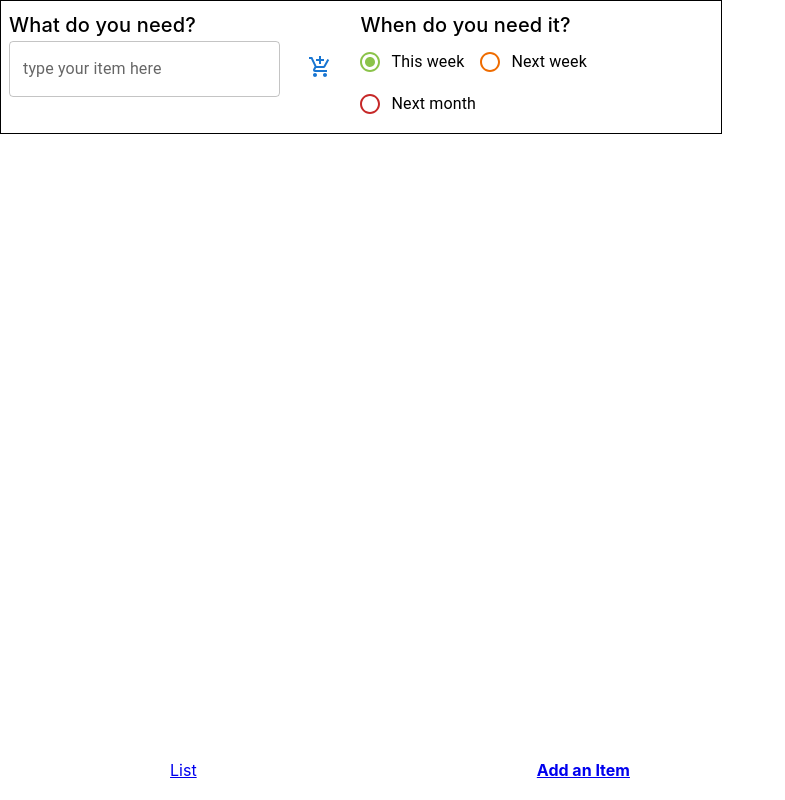
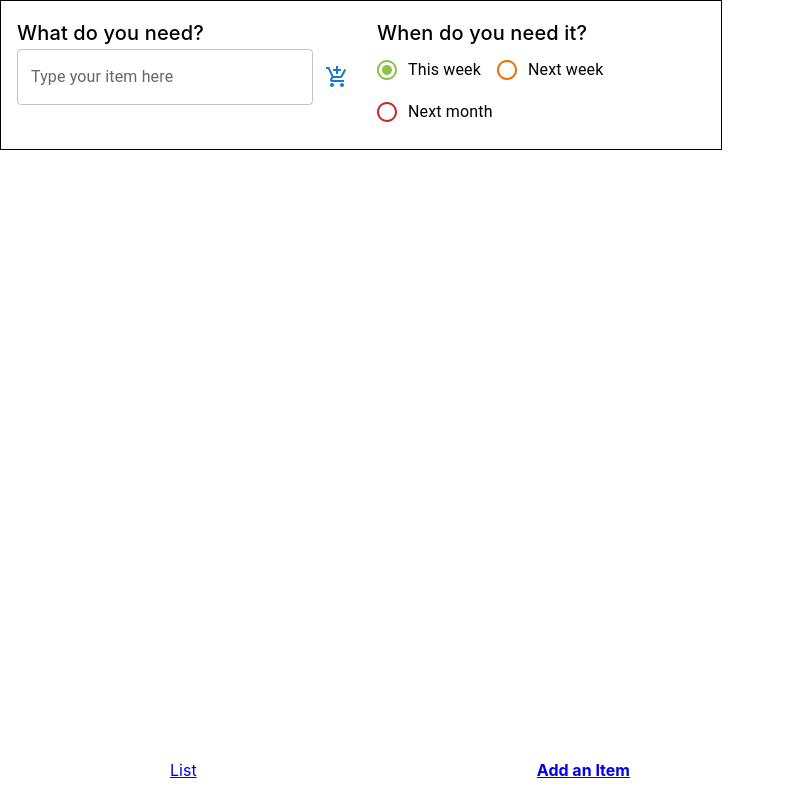
Before and after one commit to the-collab-lab/tcl-31-smart-shopping-list, a React (Create React App) app: page /add in a window 1280 px wide. Shown: the whole page, without its empty margins (0-785 px from the left). Built offline with nearby package versions, Linux system fonts and the light colour scheme.

Commit message:
Final style List page

```diff
--- a/src/AddForm.js
+++ b/src/AddForm.js
@@ -14,7 +14,7 @@ import {
   Radio,
   TextField,
   Box,
-  Button,
+  Alert,
   IconButton,
   Typography,
 } from '@mui/material';
@@ -85,32 +85,38 @@ function AddForm() {
 
   return (
     <FormControl>
-      {/* <div id="add-form-content">*/}
-      {/*  <h2>What do you need?</h2>*/}
-      {/* Begin the MaterialUI */}
       <Box
         sx={{
           width: '100%',
           border: 1,
+          display: 'flex',
+          flexDirection: 'column',
+          '& > :not(style)': { m: 1 },
+        }}
+      >
+        <Box
+          sx={{
+            width: '100%',
             display: 'flex',
             flexDirection: 'row',
             justifyContent: 'space-between',
             '& > :not(style)': { m: 1 },
           }}
         >
-        <Box sx={{ width: '40%', display: 'flex', flexDirection: 'column' }}>
+          <Box sx={{ width: '50%', display: 'flex', flexDirection: 'column' }}>
             <Typography variant="h6" fontFamily={'Inter, sans-serif'}>
               What do you need?
             </Typography>
+            <Box sx={{ display: 'flex', flexDirection: 'row' }}>
               <TextField
-            // helperText="What do you need"
                 id="demo-helper-text-aligned"
-            onChange={(e) => setItem(e.target.value)}
-            label="type your item here"
+                onChange={(e) => {
+                  setItem(e.target.value);
+                  setErrorMessage('');
+                }}
+                label="Type your item here"
                 fullWidth="true"
               />
-        </Box>
-
               <IconButton
                 color="primary"
                 aria-label="add to shopping cart"
@@ -118,13 +124,14 @@ function AddForm() {
               >
                 <AddShoppingCartIcon onClick={(e) => handleSubmit(e)} />
               </IconButton>
+            </Box>
+          </Box>
 
-        {/* finish the materia UI*/}
-        <FormControl component="fieldset">
-          {/* <h3>When do you need it?</h3>*/}
+          <Box sx={{ width: '50%', display: 'flex', flexDirection: 'column' }}>
             <Typography variant="h6" fontFamily={'Inter, sans-serif'}>
               When do you need it?
             </Typography>
+            <FormControl component="fieldset">
               <RadioGroup
                 row
                 aria-label="days"
@@ -186,15 +193,13 @@ function AddForm() {
               </RadioGroup>
             </FormControl>
           </Box>
-      {/*        <Button variant="outlined" type="submit" id="submit-item">
-          {' '}
-          + Add Item
-        </Button>*/}
-
+        </Box>
         {errorMessage !== '' && (
-        <div className="error-message">{errorMessage}</div>
+          <Box>
+            <Alert severity="error">{errorMessage}</Alert>
+          </Box>
         )}
-      {/* </div>*/}
+      </Box>
     </FormControl>
   );
 }
--- a/src/List.js
+++ b/src/List.js
@@ -20,12 +20,14 @@ import {
   Box,
   Card,
   Checkbox,
+  FormControlLabel,
   IconButton,
   ListItem,
   ListItemButton,
   ListItemIcon,
   ListItemText,
   TextField,
+  Typography,
 } from '@mui/material';
 import ClearIcon from '@mui/icons-material/Clear';
 import CardMedia from '@mui/material/CardMedia';
@@ -180,8 +182,8 @@ export function List() {
     <Box
       sx={{
         width: '45%',
-        mt: '2%',
-        ml: '20%',
+        minWidth: '500px',
+        m: '0 auto',
         p: '0.75em',
         display: 'flex',
         flexDirection: 'column',
@@ -189,7 +191,30 @@ export function List() {
         '& > :not(style)': { m: 1 },
       }}
     >
+      <Box
+        sx={{
+          width: '100%',
+          display: 'flex',
+          flexDirection: 'row',
+          justifyContent: 'center',
+        }}
+      >
+        <CardMedia
+          component="img"
+          image="/img/wholeorange.jpg"
+          sx={{
+            height: '10%',
+            width: '10%',
+          }}
+        />
+        <Typography variant="h5" fontFamily={'Inter, sans-serif'} mt={'3%'}>
+          Smart Shopping List
+        </Typography>
+      </Box>
+
       <AddForm />
+
+      <Card>
         <Box
           sx={{
             width: '100%',
@@ -201,9 +226,8 @@ export function List() {
           }}
         >
           <TextField
-          helperText="filterItems"
             value={filterItem}
-          label="Start typing here..."
+            label="FilterItems..."
             onChange={(event) => setFilterItem(event.target.value)}
             fullWidth="true"
           ></TextField>
@@ -214,8 +238,7 @@ export function List() {
             ></ClearIcon>
           </IconButton>
         </Box>
-      <Card>
-        <Box>
+
         <MuiList sx={{ p: 0, m: 0 }}>
           {items &&
             items
@@ -223,18 +246,16 @@ export function List() {
                 item.name.toLowerCase().includes(filterItem.toLowerCase()),
               )
               .sort(itemSort)
-                .map((item) => {
+              .map((item, index) => {
                 return (
                   <ListItem
                     key={item.id}
-                      secondaryAction={
-                        <IconButton
                     aria-label={getClassName(item)}
-                        ></IconButton>
-                      }
+                    sx={index % 2 && { background: 'rgba(238,182,34,0.1)' }}
+                    secondaryAction={<DeleteButton id={item.id} />}
                   >
-                      <ListItemButton role={undefined} sx={{ p: 0, m: 0 }}>
-                        <ListItemIcon>
+                    <FormControlLabel
+                      control={
                         <Checkbox
                           dge="start"
                           value={item.name}
@@ -244,7 +265,6 @@ export function List() {
                             new Date() - item.lastPurchasedDate < ONE_DAY
                           }
                           onChange={(e) => handleChange(item.id, e)}
-                            defaultChecked
                           sx={{
                             color: getClassName(item)[800],
                             '&.MuiCheckbox-root': {
@@ -252,18 +272,19 @@ export function List() {
                             },
                           }}
                         ></Checkbox>
-                        </ListItemIcon>
+                      }
+                      label={
                         <ListItemText
                           id={item.id}
                           primary={item.name}
                         ></ListItemText>
-                        <DeleteButton id={item.id} />
-                      </ListItemButton>
+                      }
+                    />
                   </ListItem>
                 );
               })}
         </MuiList>
-        </Box>
+
         <CardMedia
           component="img"
           image="/img/orange.jpg"
```
Also changed, not shown: public/img/wholeorange.jpg (added). Lines whose indentation alone changed are shown as unchanged.
